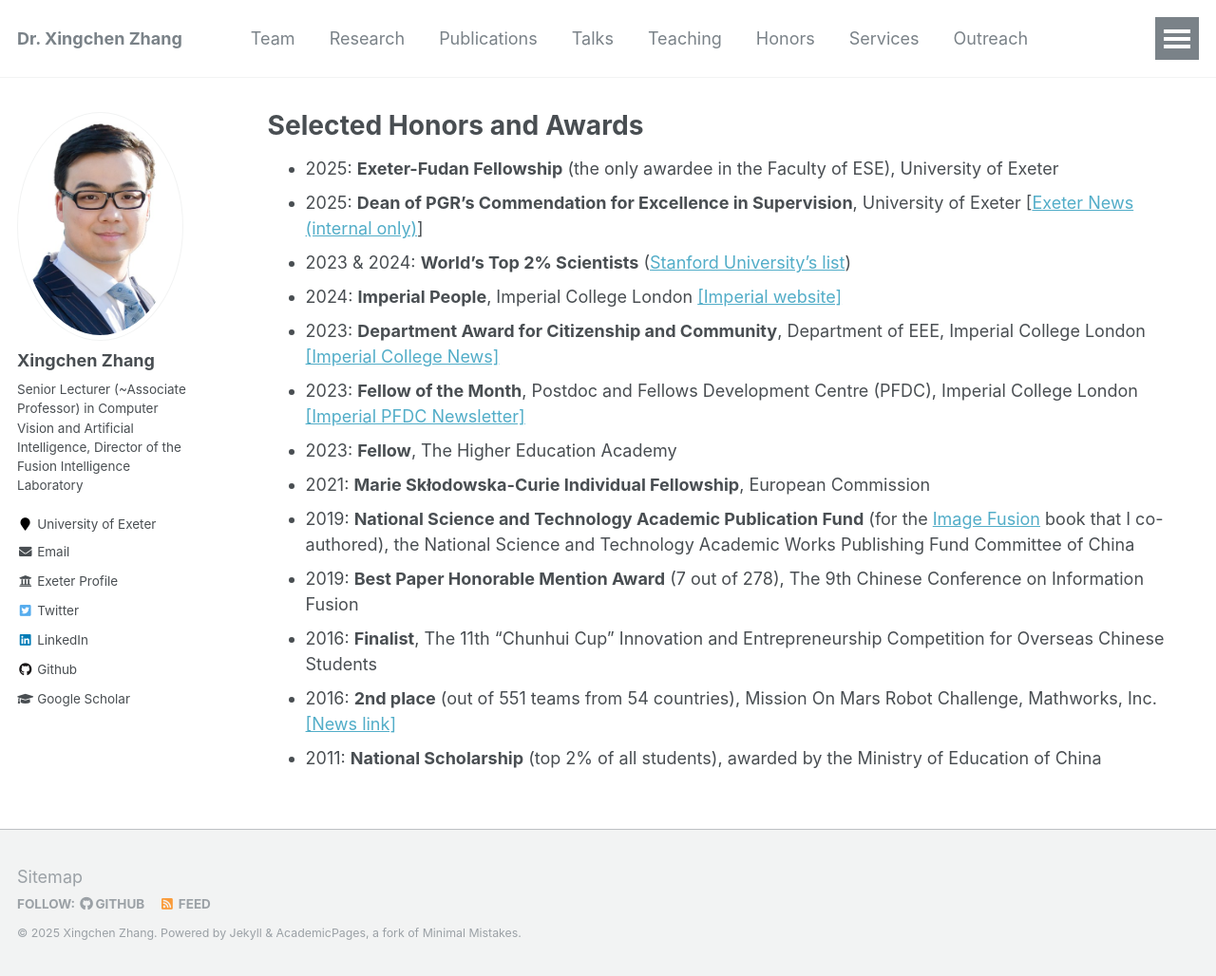
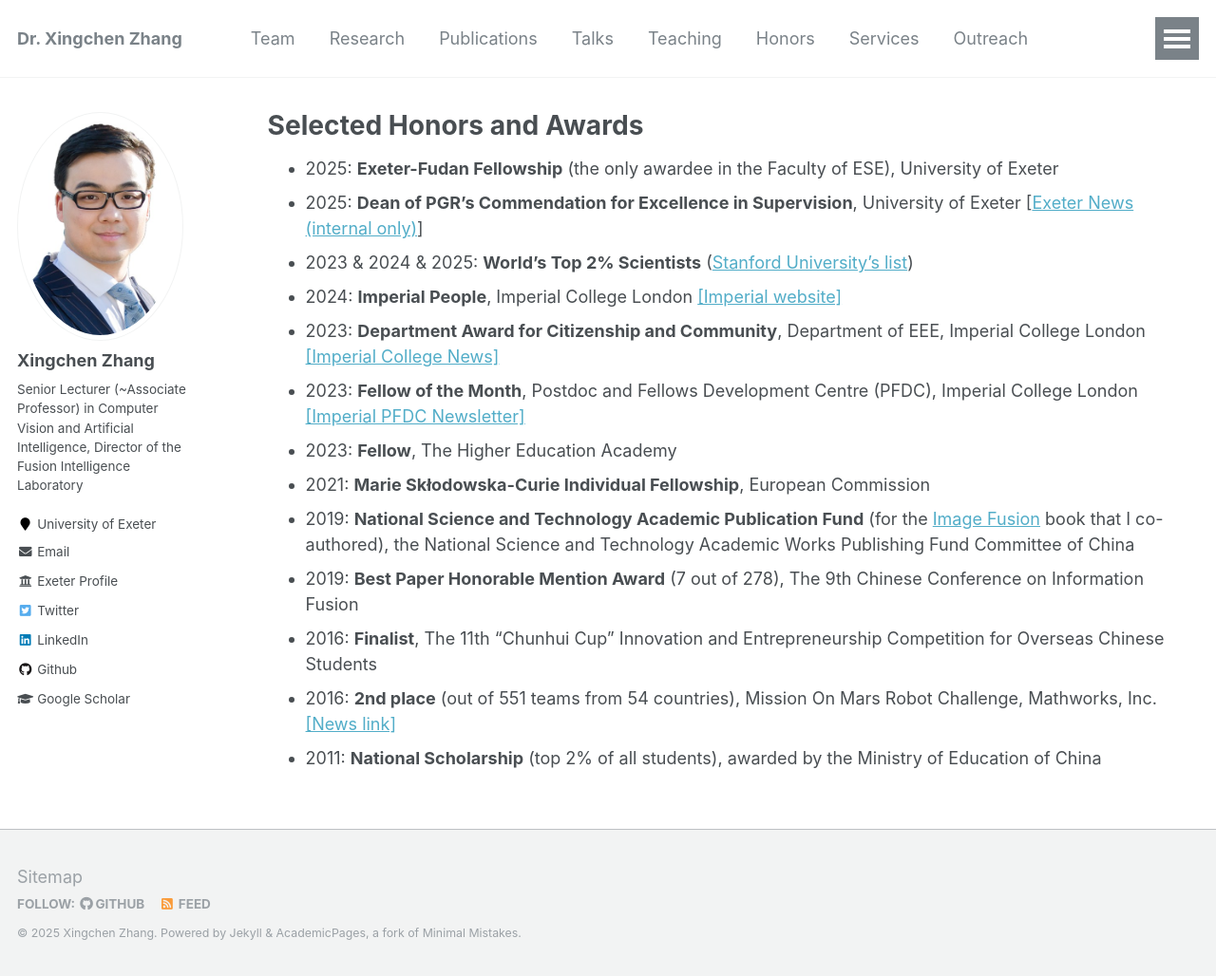
Before and after one commit to xingchenzhang/xingchenzhang.github.io, a Jekyll site: the page built from _pages/honors.md, in a window 1280 px wide and 1028 px high. Shown: the whole window at 95% size. Built offline with Jekyll 4.4.1, drawn with Linux system fonts in a browser that asks for light colours.

Commit message:
update top 2%

```diff
--- a/_pages/honors.md
+++ b/_pages/honors.md
@@ -8,7 +8,7 @@ author_profile: true
 
 - 2025: **Exeter-Fudan Fellowship** (the only awardee in the Faculty of ESE), University of Exeter
 - 2025: **Dean of PGR’s Commendation for Excellence in Supervision**, University of Exeter [[Exeter News (internal only)](https://uoeinternalcomms.newsweaver.com/7gj2uiim03/21vkxfbi5y24d208rfh9qq?email=true&lang=en&a=2&p=5082036&t=2322721)]
-- 2023 & 2024: **World's Top 2% Scientists** ([Stanford University's list](https://topresearcherslist.com/))
+- 2023 & 2024 & 2025: **World's Top 2% Scientists** ([Stanford University's list](https://topresearcherslist.com/))
 - 2024:  **Imperial People**, Imperial College London [[Imperial website]](https://blogs.imperial.ac.uk/imperial-people/2024/03/11/xingchen-zhang-marie-sklodowska-curie-individual-fellow-department-of-electrical-and-electronic-engineering/)
 - 2023: **Department Award for Citizenship and Community**, Department of EEE, Imperial College London [[Imperial College News]](https://www.imperial.ac.uk/news/250163/great-contributions-eee-thanks-celebrates-colleagues/)
 - 2023: **Fellow of the Month**, Postdoc and Fellows Development Centre (PFDC), Imperial College London [[Imperial PFDC Newsletter]](https://icpostdocfellowsdevelopmentcentreepm.newsweaver.com/6fmnosak95/1fftgrnkwzim5ti3wepqzp?lang=en&a=2&p=11850824&t=4496005)
```
Also changed, not shown: _pages/about.md (+2 -0 lines).
